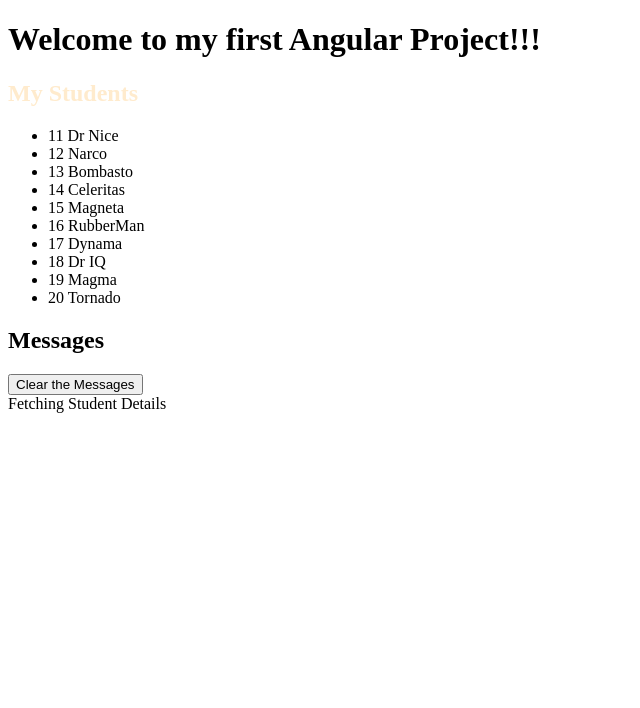
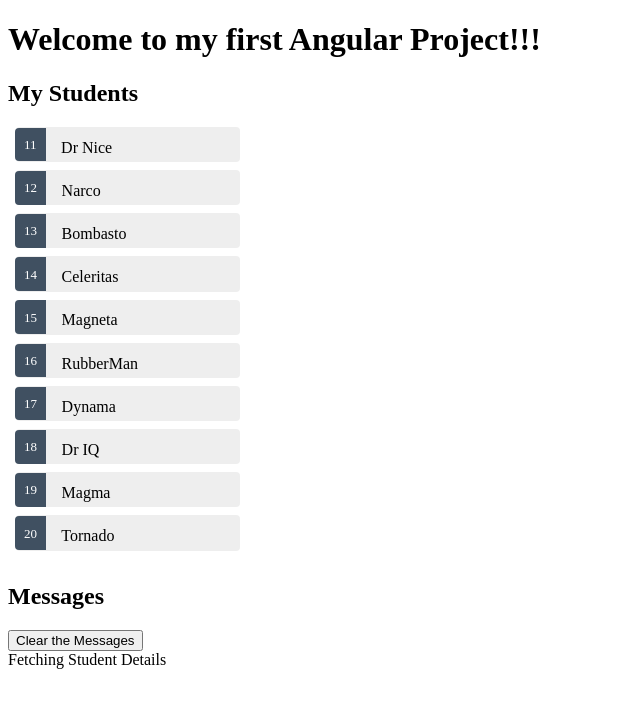
Before and after one commit to sidrockzz/Wiley_Angular, an Angular app: page / in a window 1280 px wide. Shown: the top 708 px of the page, without its empty margins (0-640 px from the left). Built offline with nearby package versions, Linux system fonts and the light colour scheme.

Commit message:
Added CSS to the Students

```diff
--- a/src/app/students/students.component.css
+++ b/src/app/students/students.component.css
@@ -1,6 +1,51 @@
-h2{
-  color: blanchedalmond;
+.Person {
+  margin: 0 0 2em 0;
+  list-style-type: none;
+  padding: 0;
+  width: 15em;
 }
-body{
-  background-color: aquamarine;
+.Person li {
+  cursor: pointer;
+  position: relative;
+  left: 0;
+  background-color: #EEE;
+  margin: .5em;
+  padding: .3em 0;
+  height: 1.6em;
+  border-radius: 4px;
 }
+.Person li:hover {
+  color: #2c3a41;
+  background-color: #e6e6e6;
+  left: .1em;
+}
+.Person li.selected {
+  background-color: black;
+  color: white;
+}
+.Person li.selected:hover {
+  background-color: #505050;
+  color: white;
+}
+.Person li.selected:active {
+  background-color: black;
+  color: white;
+}
+.Person .badge {
+  display: inline-block;
+  font-size: small;
+  color: white;
+  padding: 0.8em 0.7em 0 0.7em;
+  background-color:#405061;
+  line-height: 1em;
+  position: relative;
+  left: -1px;
+  top: -4px;
+  height: 1.8em;
+  margin-right: .8em;
+  border-radius: 4px 0 0 4px;
+}
+
+input {
+  padding: .5rem;
+}
```
